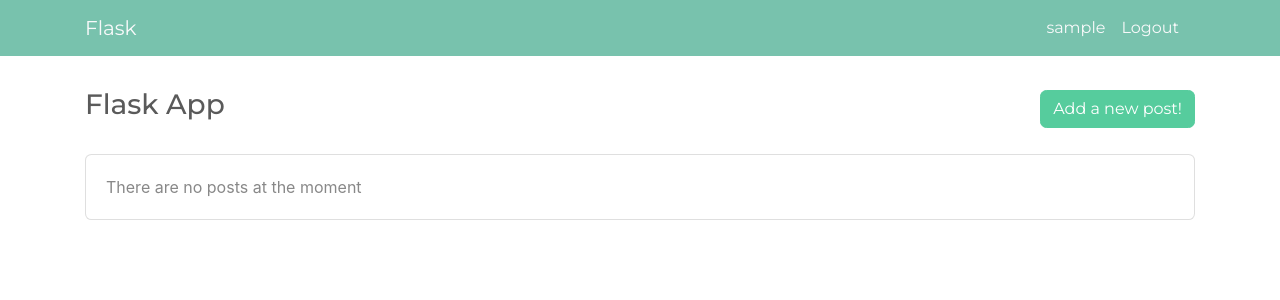
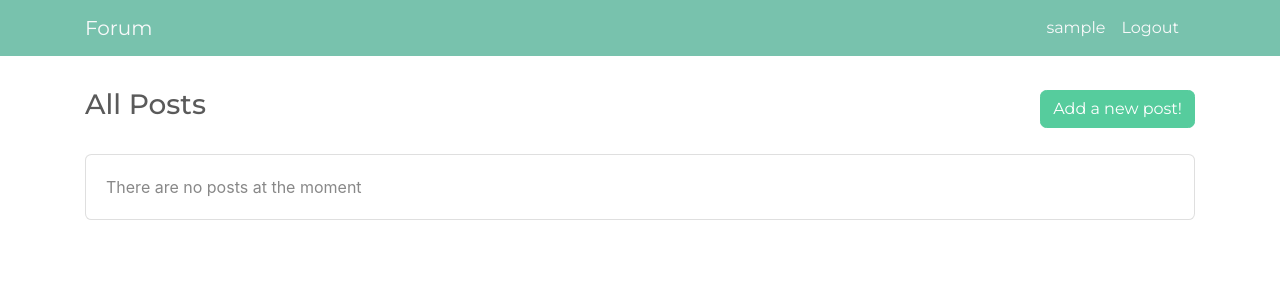
Before and after one commit to dianahuang99/FormApp, a Flask app: page / in a window 1280 px wide. Shown: the top 300 px of the page. Run offline with Flask 2, Linux system fonts and the light colour scheme; the visitor is signed in with stand-in values (Sample User, id 1); data that the repository does not hold is empty; some libraries are stand-ins or nearby versions.

Commit message:
edited label names

```diff
--- a/templates/base.html
+++ b/templates/base.html
@@ -3,13 +3,13 @@
 <head>
   <link rel="stylesheet" href="https://cdn.jsdelivr.net/npm/bootswatch@4.5.2/dist/minty/bootstrap.min.css">
   <link rel="stylesheet" href="https://cdnjs.cloudflare.com/ajax/libs/font-awesome/5.12.0/css/all.min.css">
-  <title>{% block title %}title goes here{% endblock %}</title>
+  <title>{% block title %}{% endblock %}</title>
 </head>
 
 <body>
   <nav class="navbar navbar-light bg-primary justify-content-between ">
     <div class="container">
-      <a href="/" class="navbar-brand text-light">Flask</a>
+      <a href="/" class="navbar-brand text-light">Forum</a>
       <ul class="nav navbar-nav flex-row float-right">
         {% if session['username'] %}
         <li class="nav-item">
--- a/templates/show_posts.html
+++ b/templates/show_posts.html
@@ -6,7 +6,7 @@
 
 <div class="row d-flex justify-content-between">
   <div class="col-6 align-items-center">
-    <h3>Flask App</h3>
+    <h3>All Posts</h3>
   </div>
 
   <div class="col-4 d-flex justify-content-end align-items-center ">
```
